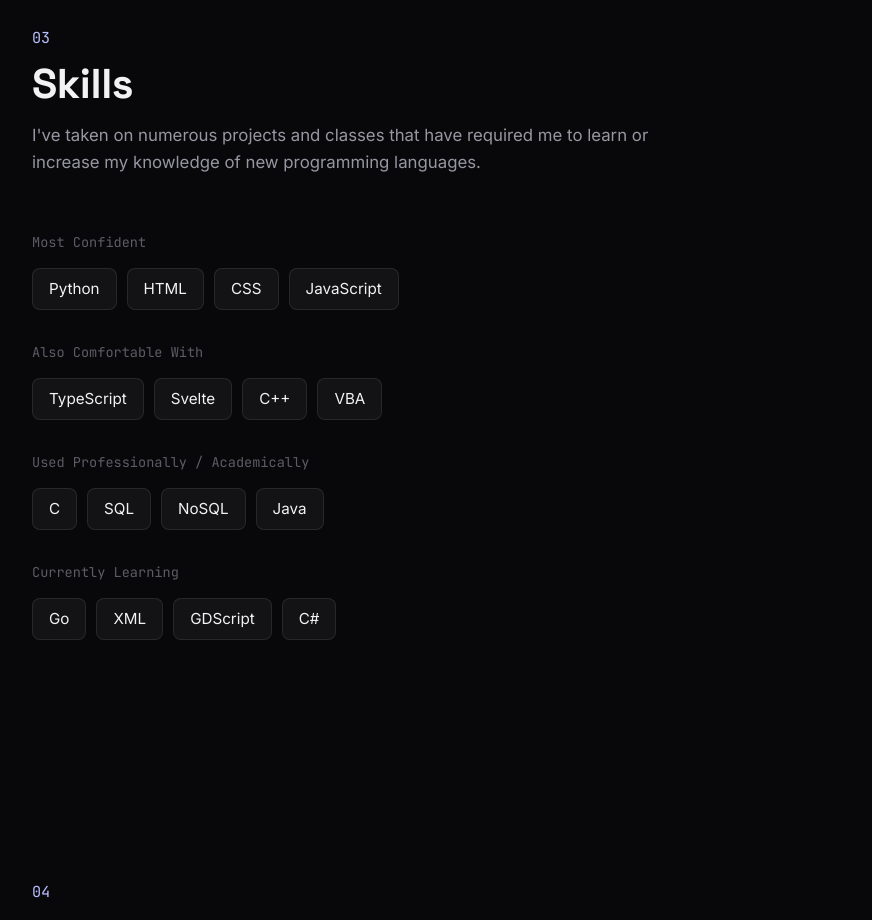
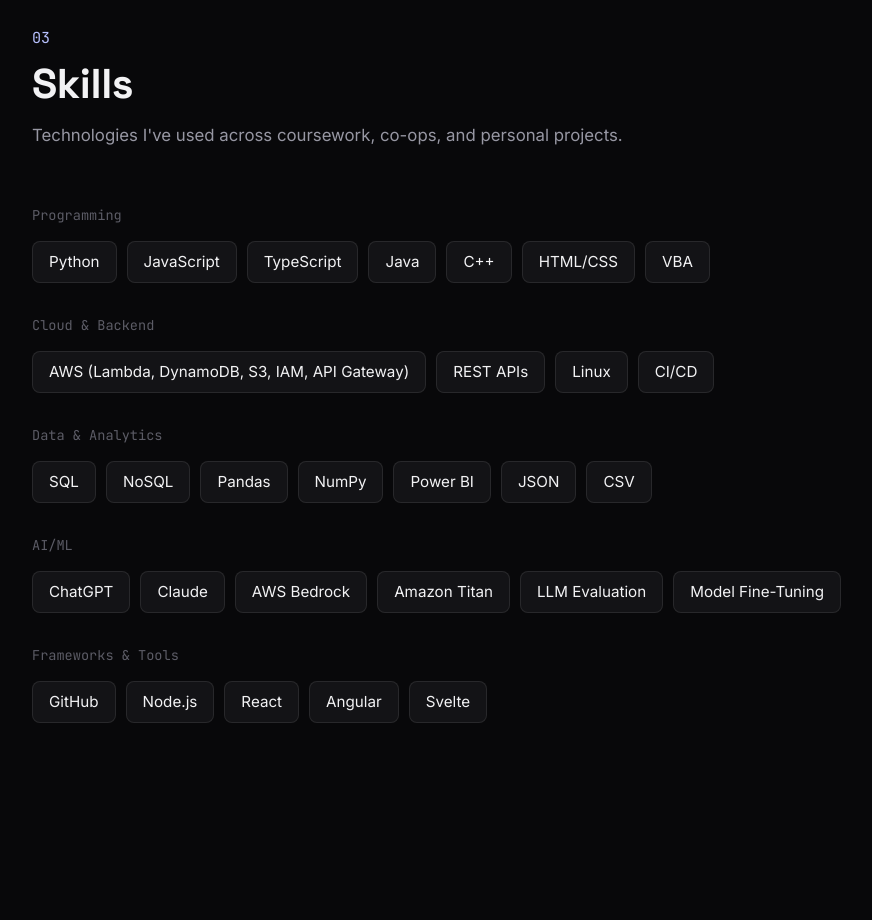
Before and after one commit to OwenRichards4/Portfolio, a React (Vite) app: page / in a window 1280 px wide. Shown: the part 2320-3240 px from the top of the page, without its empty margins (68-940 px from the left). Built offline with nearby package versions, Linux system fonts and the light colour scheme.

Commit message:
Replace Skills section content with resume's actual categories
Swap the old ad-hoc language groupings for the five categories from
the resume: Programming, Cloud & Backend, Data & Analytics, AI/ML,
and Frameworks & Tools.

```diff
--- a/src/components/Skills.jsx
+++ b/src/components/Skills.jsx
@@ -3,13 +3,6 @@
 import SectionHeading from "./SectionHeading";
 import "./Section.css";
 import "./Skills.css";
-
-const GROUPS = [
-  { key: "core", label: "Most Confident", items: skills.core },
-  { key: "familiar", label: "Also Comfortable With", items: skills.familiar },
-  { key: "other", label: "Used Professionally / Academically", items: skills.other },
-  { key: "learning", label: "Currently Learning", items: skills.learning },
-];
 
 export default function Skills() {
   return (
@@ -19,13 +12,13 @@
           <SectionHeading
             index="03"
             title="Skills"
-            kicker="I've taken on numerous projects and classes that have required me to learn or increase my knowledge of new programming languages."
+            kicker="Technologies I've used across coursework, co-ops, and personal projects."
           />
         </Reveal>
 
         <div className="skills__groups">
-          {GROUPS.map((group, i) => (
-            <Reveal className="skills__group" delay={i * 0.08} key={group.key}>
+          {skills.map((group, i) => (
+            <Reveal className="skills__group" delay={i * 0.08} key={group.label}>
               <p className="skills__group-label">{group.label}</p>
               <div className="skills__tags">
                 {group.items.map((item) => (
--- a/src/data/content.js
+++ b/src/data/content.js
@@ -49,12 +49,28 @@
   },
 ];
 
-export const skills = {
-  core: ["Python", "HTML", "CSS", "JavaScript"],
-  familiar: ["TypeScript", "Svelte", "C++", "VBA"],
-  learning: ["Go", "XML", "GDScript", "C#"],
-  other: ["C", "SQL", "NoSQL", "Java"],
-};
+export const skills = [
+  {
+    label: "Programming",
+    items: ["Python", "JavaScript", "TypeScript", "Java", "C++", "HTML/CSS", "VBA"],
+  },
+  {
+    label: "Cloud & Backend",
+    items: ["AWS (Lambda, DynamoDB, S3, IAM, API Gateway)", "REST APIs", "Linux", "CI/CD"],
+  },
+  {
+    label: "Data & Analytics",
+    items: ["SQL", "NoSQL", "Pandas", "NumPy", "Power BI", "JSON", "CSV"],
+  },
+  {
+    label: "AI/ML",
+    items: ["ChatGPT", "Claude", "AWS Bedrock", "Amazon Titan", "LLM Evaluation", "Model Fine-Tuning"],
+  },
+  {
+    label: "Frameworks & Tools",
+    items: ["GitHub", "Node.js", "React", "Angular", "Svelte"],
+  },
+];
 
 export const featuredProject = {
   name: "Financial Tracker",
```
